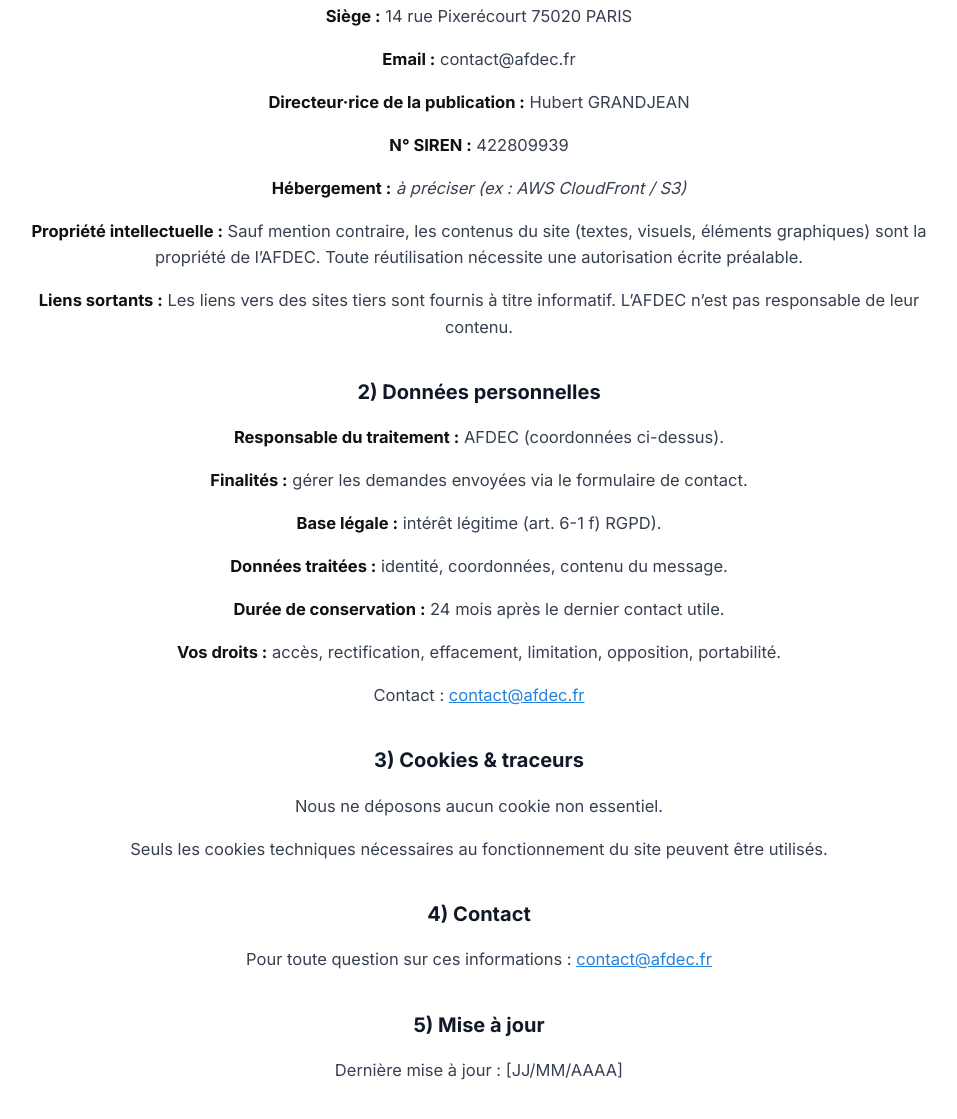
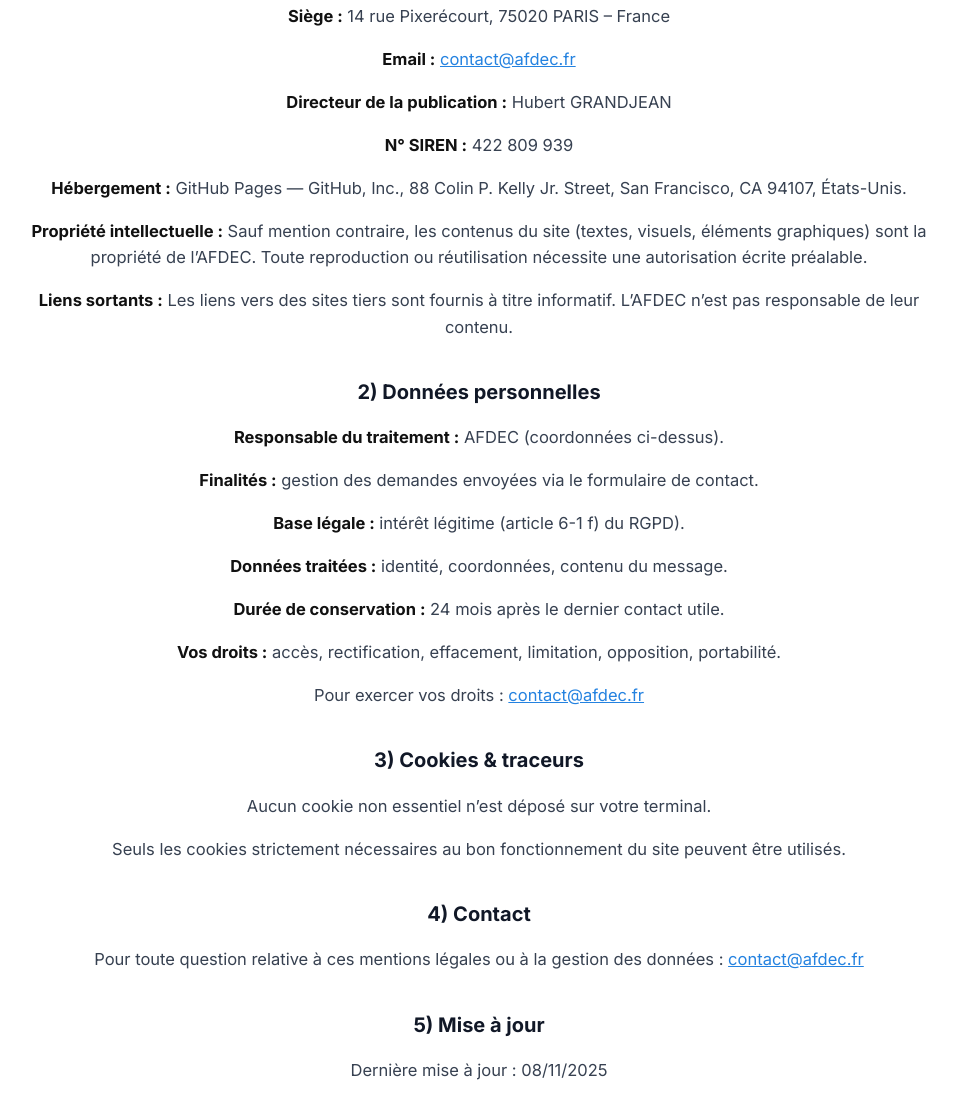
Before and after one commit to Maelouuu/optiq-site, a plain HTML site: page mentions-legales.html in a window 1280 px wide. Shown: the part 315-1434 px from the top of the page, without its empty margins (161-1118 px from the left). Drawn offline with Linux system fonts and the light colour scheme; files that its build step writes are made by us from their sources.

Commit message:
modif mentions légales

```diff
--- a/mentions-legales.html
+++ b/mentions-legales.html
@@ -51,7 +51,6 @@
       text-decoration: underline;
     }
 
-    /* Rendre le tout plus compact sur mobile */
     @media (max-width:768px){
       .mentions-content { margin: 40px auto; font-size: 15.5px; }
     }
@@ -64,32 +63,32 @@
   <main class="mentions-content">
     <h2>1) Mentions légales (LCEN)</h2>
     <p><strong>Éditeur du site :</strong> AFDEC — Association loi 1901 à but non lucratif.</p>
-    <p><strong>Siège :</strong> 14 rue Pixerécourt 75020 PARIS</p>
-    <p><strong>Email :</strong> contact@afdec.fr</p>
-    <p><strong>Directeur·rice de la publication :</strong> Hubert GRANDJEAN</p>
-    <p><strong>N° SIREN :</strong> 422809939</p>
-    <p><strong>Hébergement :</strong> <em>à préciser (ex : AWS CloudFront / S3)</em></p>
-    <p><strong>Propriété intellectuelle :</strong> Sauf mention contraire, les contenus du site (textes, visuels, éléments graphiques) sont la propriété de l’AFDEC. Toute réutilisation nécessite une autorisation écrite préalable.</p>
+    <p><strong>Siège :</strong> 14 rue Pixerécourt, 75020 PARIS – France</p>
+    <p><strong>Email :</strong> <a href="mailto:contact@afdec.fr">contact@afdec.fr</a></p>
+    <p><strong>Directeur de la publication :</strong> Hubert GRANDJEAN</p>
+    <p><strong>N° SIREN :</strong> 422 809 939</p>
+    <p><strong>Hébergement :</strong> GitHub Pages — GitHub, Inc., 88 Colin P. Kelly Jr. Street, San Francisco, CA 94107, États-Unis.</p>
+    <p><strong>Propriété intellectuelle :</strong> Sauf mention contraire, les contenus du site (textes, visuels, éléments graphiques) sont la propriété de l’AFDEC. Toute reproduction ou réutilisation nécessite une autorisation écrite préalable.</p>
     <p><strong>Liens sortants :</strong> Les liens vers des sites tiers sont fournis à titre informatif. L’AFDEC n’est pas responsable de leur contenu.</p>
 
     <h2>2) Données personnelles</h2>
     <p><strong>Responsable du traitement :</strong> AFDEC (coordonnées ci-dessus).</p>
-    <p><strong>Finalités :</strong> gérer les demandes envoyées via le formulaire de contact.</p>
-    <p><strong>Base légale :</strong> intérêt légitime (art. 6-1 f) RGPD).</p>
+    <p><strong>Finalités :</strong> gestion des demandes envoyées via le formulaire de contact.</p>
+    <p><strong>Base légale :</strong> intérêt légitime (article 6-1 f) du RGPD).</p>
     <p><strong>Données traitées :</strong> identité, coordonnées, contenu du message.</p>
     <p><strong>Durée de conservation :</strong> 24 mois après le dernier contact utile.</p>
     <p><strong>Vos droits :</strong> accès, rectification, effacement, limitation, opposition, portabilité.</p>
-    <p>Contact : <a href="mailto:contact@afdec.fr">contact@afdec.fr</a></p>
+    <p>Pour exercer vos droits : <a href="mailto:contact@afdec.fr">contact@afdec.fr</a></p>
 
     <h2>3) Cookies & traceurs</h2>
-    <p>Nous ne déposons aucun cookie non essentiel.</p>
-    <p>Seuls les cookies techniques nécessaires au fonctionnement du site peuvent être utilisés.</p>
+    <p>Aucun cookie non essentiel n’est déposé sur votre terminal.</p>
+    <p>Seuls les cookies strictement nécessaires au bon fonctionnement du site peuvent être utilisés.</p>
 
     <h2>4) Contact</h2>
-    <p>Pour toute question sur ces informations : <a href="mailto:contact@afdec.fr">contact@afdec.fr</a></p>
+    <p>Pour toute question relative à ces mentions légales ou à la gestion des données : <a href="mailto:contact@afdec.fr">contact@afdec.fr</a></p>
 
     <h2>5) Mise à jour</h2>
-    <p>Dernière mise à jour : [JJ/MM/AAAA]</p>
+    <p>Dernière mise à jour : 08/11/2025</p>
   </main>
 </body>
 </html>
```
